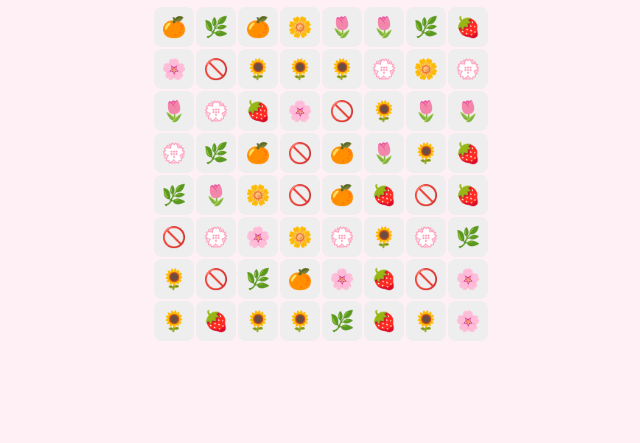
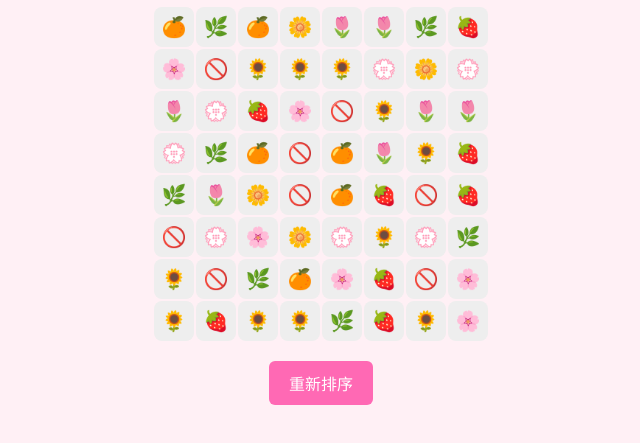
Before and after one commit to Zhouxio/xiaoyouxi, a plain HTML site: page index.html in a window 1280 px wide. Shown: the part 97-540 px from the top of the page, without its empty margins (319-959 px from the left). Drawn offline with Linux system fonts and the light colour scheme.

Commit message:
Add files via upload

```diff
--- a/index.html
+++ b/index.html
@@ -69,6 +69,21 @@
       border-radius: 6px;
       cursor: pointer;
     }
+
+    .reset-button {
+      margin-top: 20px;
+      padding: 10px 20px;
+      background-color: #ff69b4;
+      color: white;
+      font-size: 16px;
+      border: none;
+      border-radius: 6px;
+      cursor: pointer;
+    }
+
+    .reset-button:hover {
+      background-color: #ff4d8f;
+    }
   </style>
 </head>
 <body>
@@ -78,6 +93,7 @@
     🎯目标：150分 ｜ 剩余步数：<span id="moves">15</span>
   </div>
   <div id="game"></div>
+  <button class="reset-button" onclick="reshuffle()">重新排序</button>
 
   <div class="overlay" id="resultOverlay">
     <div id="resultText">胜利！</div>
@@ -93,7 +109,7 @@
 
     const gridSize = 8;
     const colors = ["🌸", "🌼", "🌷", "🌻", "💮", "🍓", "🍊", "🌿"];
-    const obstacles = [null, "🚫"]; // 障碍物（不可交换的图案）
+    const obstacles = [null, "🚫"];
     let tiles = [];
     let score = 0;
     let moves = 15;
@@ -107,7 +123,7 @@
     }
 
     function randomObstacle() {
-      return Math.random() < 0.1 ? obstacles[1] : null; // 10% 概率生成障碍物
+      return Math.random() < 0.1 ? obstacles[1] : null;
     }
 
     function createBoard() {
@@ -134,20 +150,17 @@
 
       secondTile = clickedTileId;
 
-      // 确保交换的两个图案不是障碍物
       if (tiles[firstTile].innerText === "🚫" || tiles[secondTile].innerText === "🚫") {
         firstTile = null;
         secondTile = null;
-        return; // 如果是障碍物，直接忽略
+        return;
       }
 
       if (validSwap(firstTile, secondTile)) {
         swapTiles(firstTile, secondTile);
         if (!checkMatches()) {
-          // 交换失败，恢复位置
           swapTiles(firstTile, secondTile);
         } else {
-          // 交换成功，消除图案
           moves--;
           movesEl.innerText = moves;
           setTimeout(() => {
@@ -176,10 +189,9 @@
     function checkMatches() {
       let matched = false;
 
-      // 横向匹配
       for (let i = 0; i < gridSize * gridSize; i++) {
         if (i % gridSize > gridSize - 3) continue;
-        const match = [i, i+1, i+2];
+        const match = [i, i + 1, i + 2];
         const val = tiles[i].innerText;
         if (match.every(idx => tiles[idx].innerText === val && val !== "" && val !== "🚫")) {
           match.forEach(idx => tiles[idx].innerText = "");
@@ -188,9 +200,8 @@
         }
       }
 
-      // 纵向匹配
       for (let i = 0; i < gridSize * (gridSize - 2); i++) {
-        const match = [i, i+gridSize, i+gridSize*2];
+        const match = [i, i + gridSize, i + gridSize * 2];
         const val = tiles[i].innerText;
         if (match.every(idx => tiles[idx].innerText === val && val !== "" && val !== "🚫")) {
           match.forEach(idx => tiles[idx].innerText = "");
@@ -247,6 +258,15 @@
       setTimeout(handleMatchCycle, 100);
     }
 
+    function reshuffle() {
+      // 随机打乱图案
+      for (let i = 0; i < gridSize * gridSize; i++) {
+        tiles[i].innerText = randomObstacle() || randomColor();
+      }
+      moves--; // 每次重新排序会消耗一步
+      movesEl.innerText = moves;
+    }
+
     // 初始化
     createBoard();
   </script>
```
